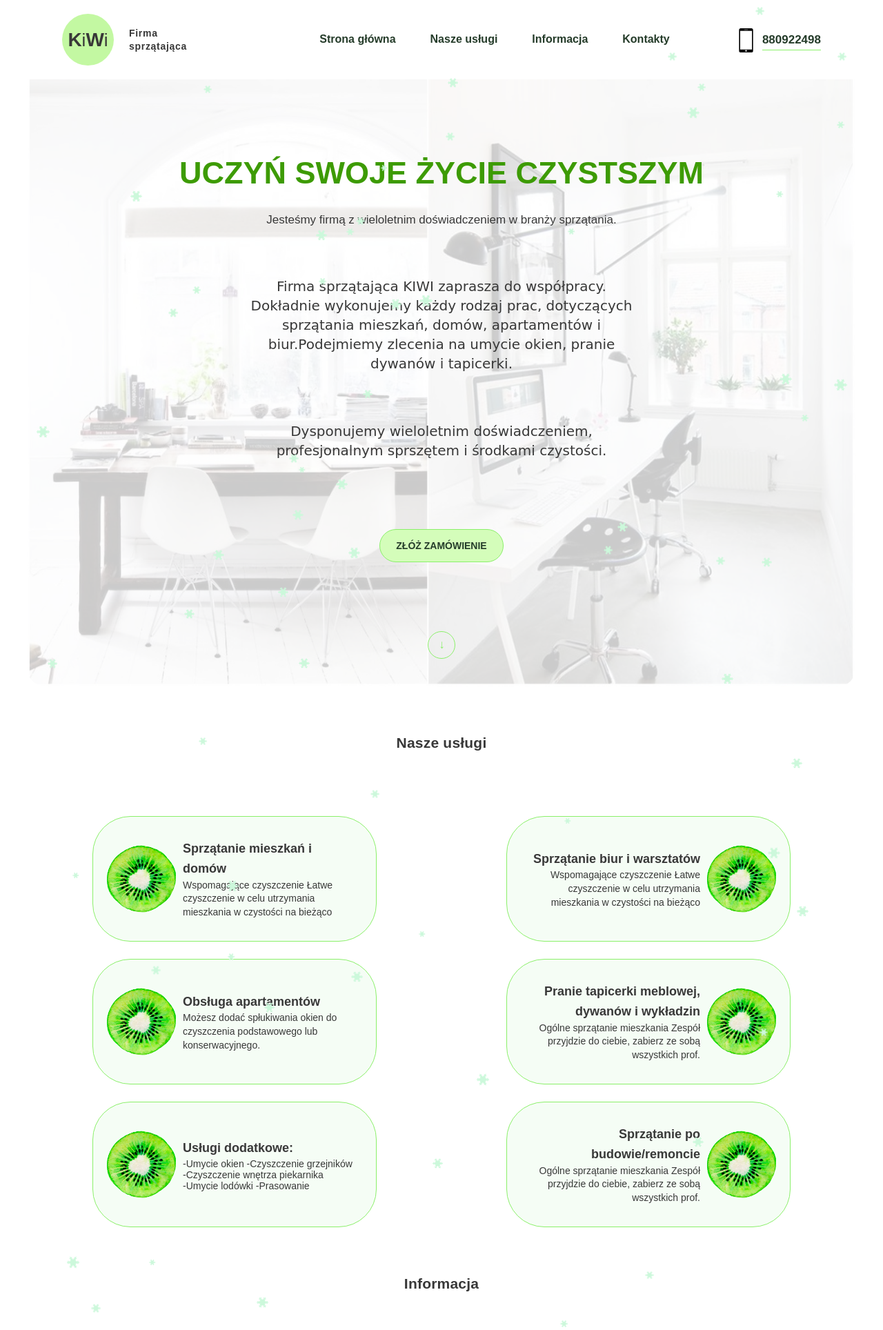
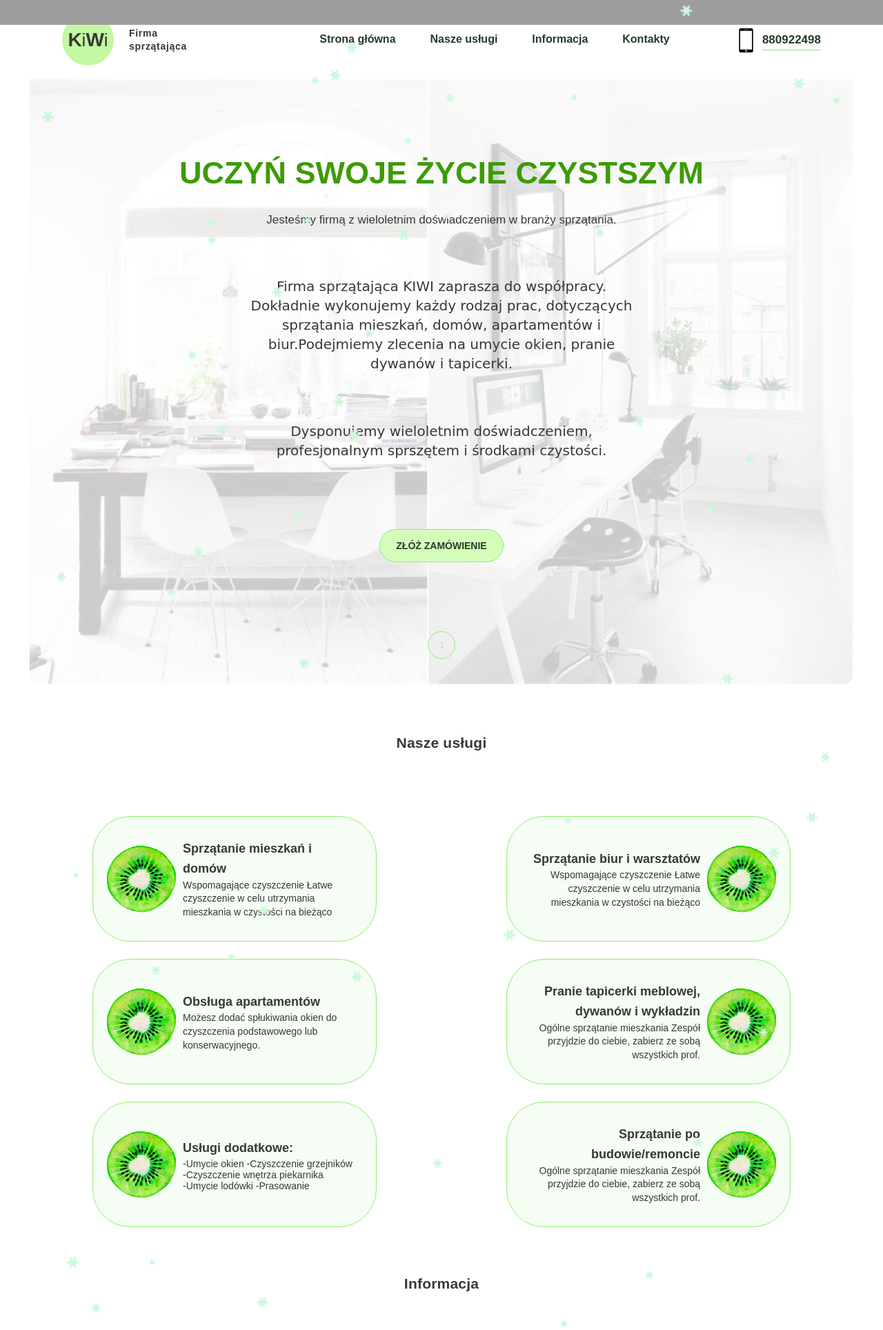
Before and after one commit to seb510/celeaner-site, a PHP site: page / in a window 1280 px wide. Shown: the top 1928 px of the page at 69% size. Run offline with PHP 8.4, Linux system fonts and the light colour scheme; some web fonts are replaced; grey boxes are pictures that could not be loaded.

Commit message:
add light

```diff
--- a/css/style.css
+++ b/css/style.css
@@ -95,14 +95,31 @@
 	background-color: #fff;
     z-index: 10;
     transition: 0.5s;
+
 }
+/* light*/
+
+#gir {
+	position:fixed;
+	top:0;
+	left:0;
+	background-image:url('http://lh5.googleusercontent.com/-obNunPiVVd4/VJOuk2f29_I/AAAAAAAAE3Y/SOoFIrFTTkk/s800/gerljanda1.png');
+	height:36px;
+	width:100%;
+	overflow:hidden;
+	z-index:99
+}
+#nums_1 {padding:100px}
+.gir_1 {background-position: 0 0}
+.gir_2 {background-position: 0 -36px}
+.gir_3 {background-position: 0 -72px}
 
 .navigation {align-items: center;}
-
 .logo {
 	display: flex;
 	align-items: center;
 	font-weight: 600;
+	position: relative;
 }
 
 .header.sticky {
--- a/index.html
+++ b/index.html
@@ -17,6 +17,10 @@
     <div id="snow"></div>
 	<header id="header" class="header">
         <div class="container">
+            <div id="gir" class="gir_3">
+                <div id="nums_1">1</div>
+            </div>
+
             <div id="navigation" class="navigation d-flex justify-content-between">
                 <div class="logo">
                     <a href="#back" class="logo__round">
--- a/js/main.js
+++ b/js/main.js
@@ -54,9 +54,11 @@
     });
 });
 
+// Happy New Year
+//Snow
 jQuery(document).ready(function(){
     $(document).snowfall({
-        flakeCount: 100,
+        flakeCount: 80,
         image :"img/snow1.png",
         minSize: 10,
         maxSize:20,
@@ -64,6 +66,16 @@
         shadow: false,
     });
 });
+
+//Cristmas light
+function gir() {
+    nums = document.getElementById('nums_1').innerHTML
+    if(nums == 1) {document.getElementById('gir').className='gir_1';document.getElementById('nums_1').innerHTML='2'}
+    if(nums == 2) {document.getElementById('gir').className='gir_2';document.getElementById('nums_1').innerHTML='3'}
+    if(nums == 3) {document.getElementById('gir').className='gir_3';document.getElementById('nums_1').innerHTML='1'}
+}
+setInterval(function(){gir()}, 500)
+
 
 //Slider
 $('.owl-carousel').owlCarousel({
```
